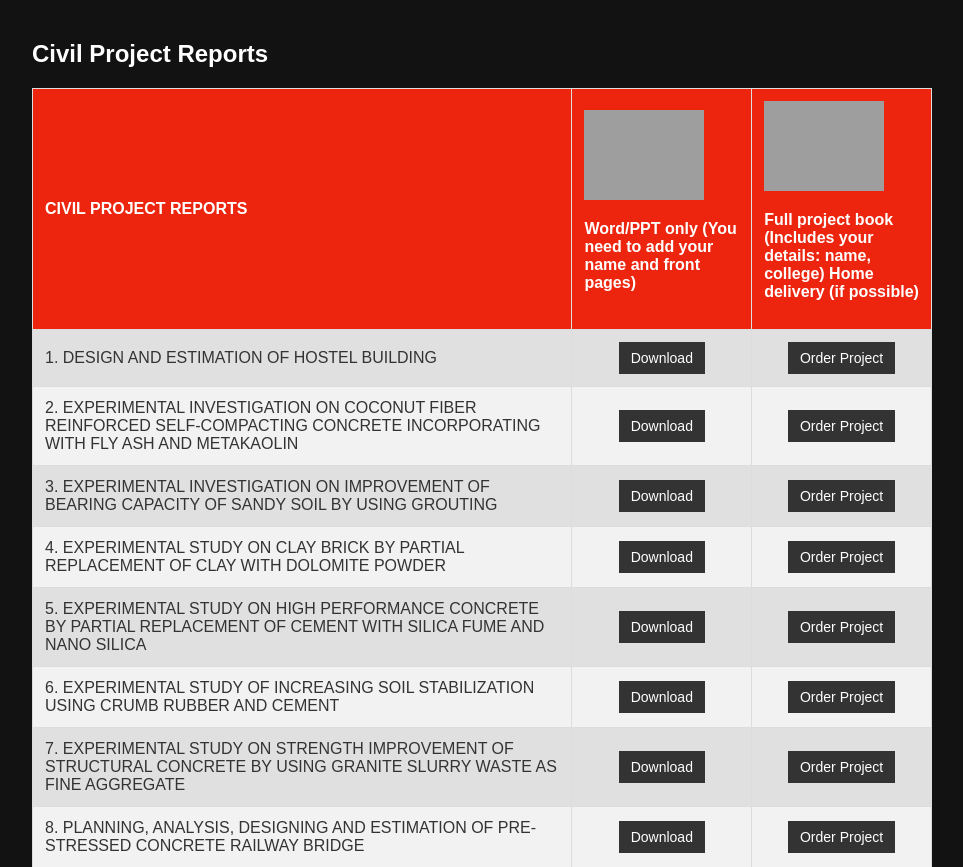
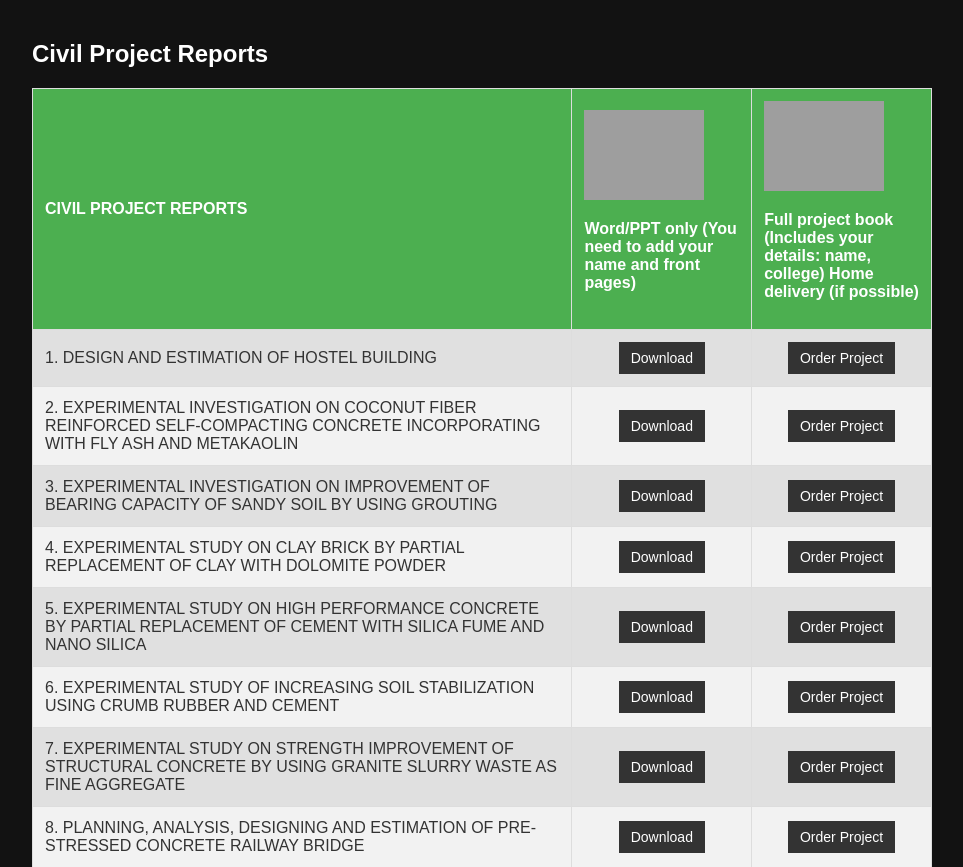
Before and after one commit to meyyarasu-tg/PROJECT-BUILDERS, a PHP site: page /civil-project-reports.html in a window 1280 px wide. Shown: the part 68-935 px from the top of the page, without its empty margins (158-1121 px from the left). Run offline with PHP 8.4, Linux system fonts and the light colour scheme; grey boxes are pictures that could not be loaded.

Commit message:
Update styles.css

```diff
--- a/styles.css
+++ b/styles.css
@@ -419,7 +419,7 @@ html, body {
         }
 
         th {
-            background-color: #ed250e;
+            background-color: #4caf50;
             color: white;
             text-align: left;
         }
@@ -449,5 +449,5 @@ html, body {
         }
 
         button:hover {
-            background-color: #555;
+            background-color: #ed250e;
         }
```
